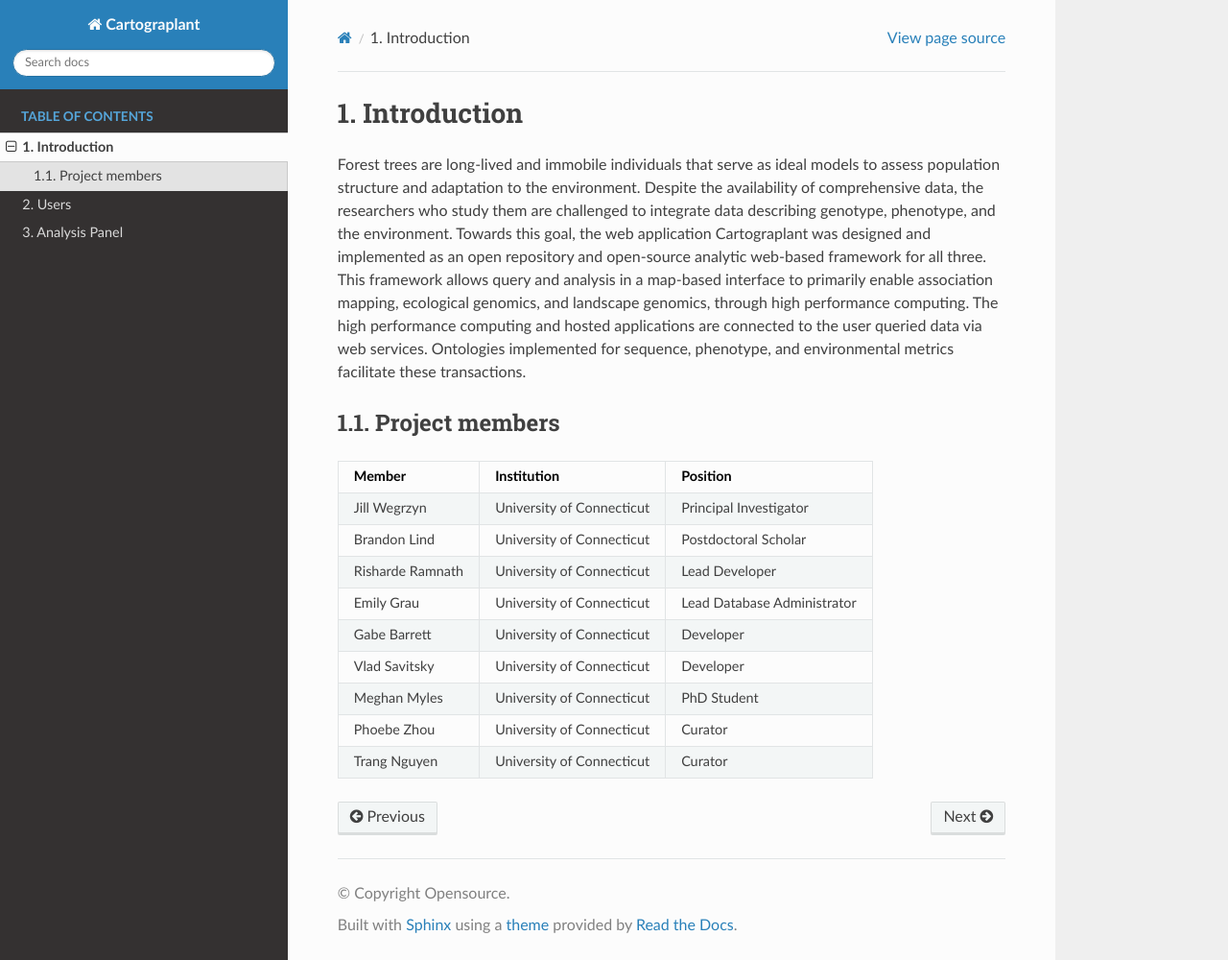
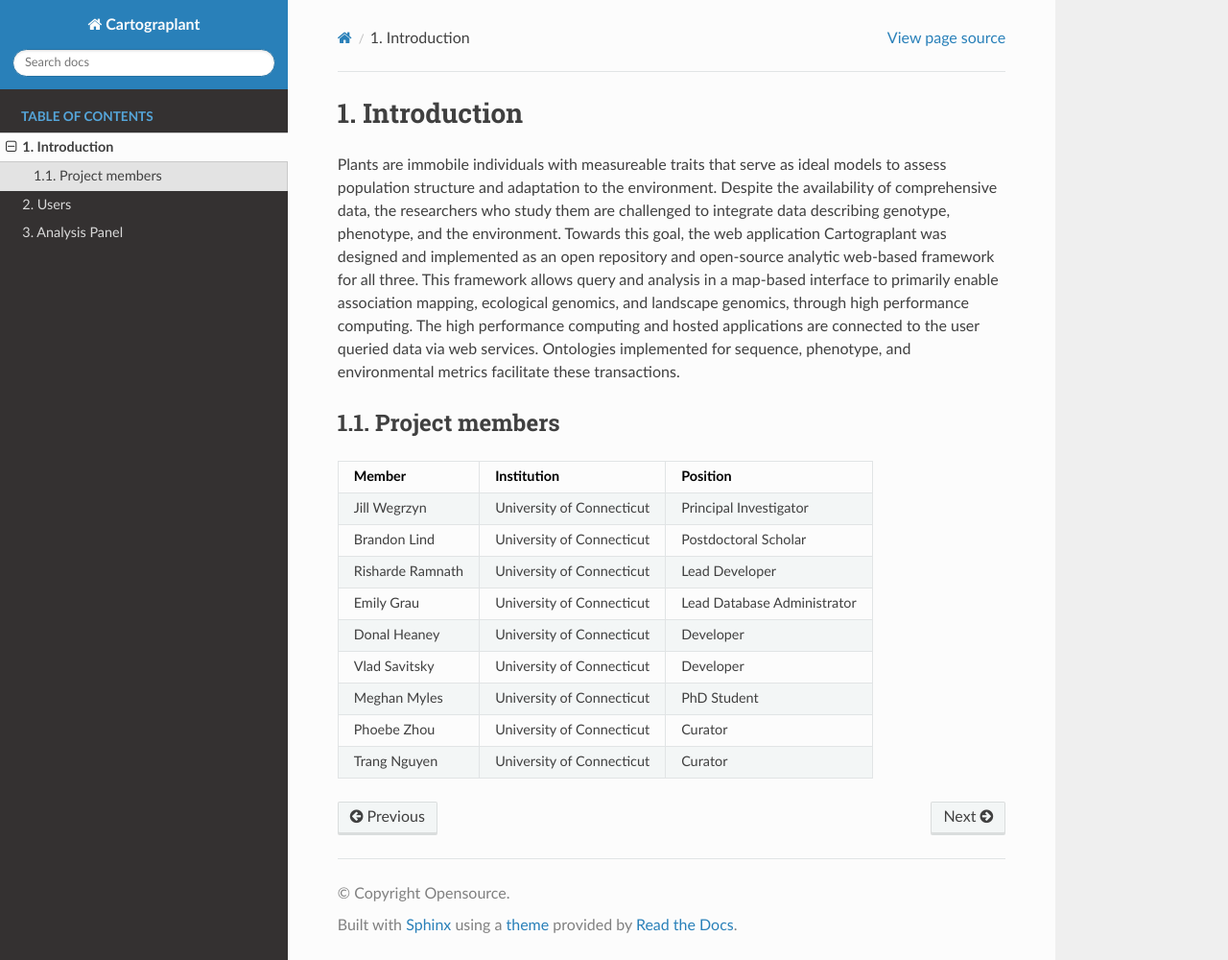
Before and after one commit to cartograplant/cartogratree_docs, a Sphinx documentation site: the page built from docs/source/intro.rst, in a window 1280 px wide and 1000 px high. Shown: the whole window at 96% size. Built offline with Sphinx 7.4.7 and the Read the Docs theme 3.1.0, drawn with Linux system fonts in a browser that asks for light colours.

Commit message:
Update introduction and project members in docs
Replaced 'forest trees' with plants and made corresponding edits to make sentence make sense.

Added myself to the project members chart in place of Gabe.

```diff
--- a/docs/source/intro.rst
+++ b/docs/source/intro.rst
@@ -1,7 +1,7 @@
 Introduction
 ============
 
-Forest trees are long-lived and immobile individuals that serve as ideal models to assess population structure and adaptation to the environment. Despite the availability of comprehensive data, the researchers who study them are challenged to integrate data describing genotype, phenotype, and the environment. Towards this goal, the web application Cartograplant was designed and implemented as an open repository and open-source analytic web-based framework for all three. This framework allows query and analysis in a map-based interface to primarily enable association mapping, ecological genomics, and landscape genomics, through high performance computing. The high performance computing and hosted applications are connected to the user queried data via web services. Ontologies implemented for sequence, phenotype, and environmental metrics facilitate these transactions.
+Plants are immobile individuals with measureable traits that serve as ideal models to assess population structure and adaptation to the environment. Despite the availability of comprehensive data, the researchers who study them are challenged to integrate data describing genotype, phenotype, and the environment. Towards this goal, the web application Cartograplant was designed and implemented as an open repository and open-source analytic web-based framework for all three. This framework allows query and analysis in a map-based interface to primarily enable association mapping, ecological genomics, and landscape genomics, through high performance computing. The high performance computing and hosted applications are connected to the user queried data via web services. Ontologies implemented for sequence, phenotype, and environmental metrics facilitate these transactions.
 
 Project members
 ^^^^^^^^^^^^^^^
@@ -16,7 +16,7 @@
 +--------------------------+-----------------------------+------------------------------+
 | Emily Grau               | University of Connecticut   | Lead Database Administrator  |
 +--------------------------+-----------------------------+------------------------------+
-| Gabe Barrett             | University of Connecticut   | Developer                    |
+| Donal Heaney             | University of Connecticut   | Developer                    |
 +--------------------------+-----------------------------+------------------------------+
 | Vlad Savitsky            | University of Connecticut   | Developer                    |
 +--------------------------+-----------------------------+------------------------------+
```
